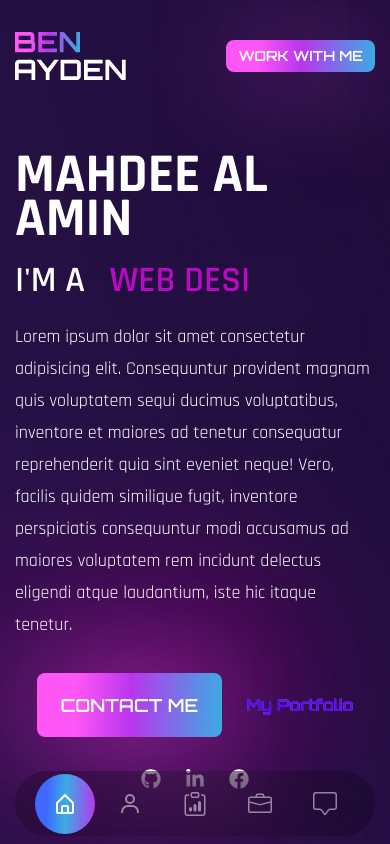
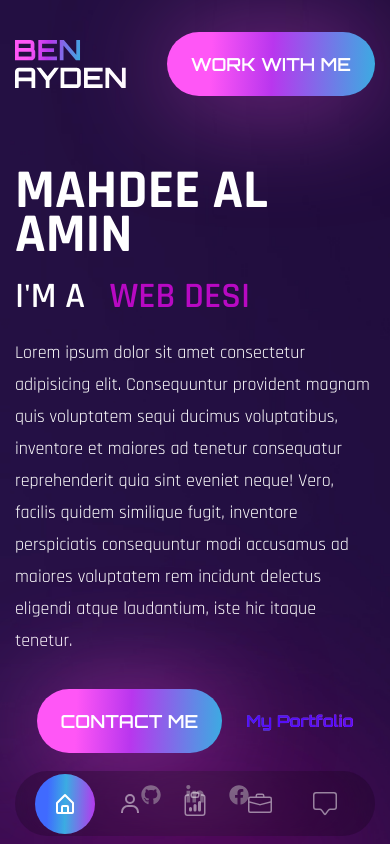
Before and after one commit to mahdee18/dev-portfolio, a React (Vite) app: page / in a window 390 px wide. Shown: the top 844 px of the page. Built offline with nearby package versions, Linux system fonts and the light colour scheme; a web font is replaced by a local one.

Commit message:
Update service section

```diff
--- a/package.json
+++ b/package.json
@@ -10,6 +10,7 @@
     "preview": "vite preview"
   },
   "dependencies": {
+    "aos": "^2.3.4",
     "framer-motion": "^10.12.17",
     "localforage": "^1.10.0",
     "match-sorter": "^6.3.1",
--- a/src/Components/Banner.jsx
+++ b/src/Components/Banner.jsx
@@ -1,31 +1,32 @@
-import React from 'react';
-import avater from '../assets/avatar.svg'
-import { FaGithub, FaFacebook, FaLinkedinIn } from 'react-icons/fa'
-import { TypeAnimation } from 'react-type-animation'
-import { motion } from 'framer-motion'
-import { fadeIn } from '../varients'
-
+import React, { useEffect } from 'react';
+import AOS from 'aos';
+import 'aos/dist/aos.css';
+import avater from '../assets/avatar.svg';
+import { FaGithub, FaFacebook, FaLinkedinIn } from 'react-icons/fa';
+import { TypeAnimation } from 'react-type-animation';
 
 const Banner = () => {
+    useEffect(() => {
+        AOS.init();
+    }, []);
+
     return (
         <div className='min-h-[85vh] lg:min-h-[78vh] flex items-center' id='home'>
             <div className='container mx-auto'>
                 <div className='flex flex-col md:flex-row gap-y-8 lg:flex-row lg:items-center lg:gap-x-12'>
-
                     <div className='flex-1 font-secondary lg:text-left'>
-                        <motion.h2
-                            variants={fadeIn('up', 0.3)}
-                            initial='hidden'
-                            whileInView={'show'}
-                            viewport={{ once: false, amount: 0.7 }}
-                            className='text-[55px] font-bold leading-[.8] lg:text-[80px] uppercase'>Mahdee <span>Al Amin</span>
-                        </motion.h2>
-                        <motion.div
-                            variants={fadeIn('up', 0.3)}
-                            initial='hidden'
-                            whileInView={'show'}
-                            viewport={{ once: false, amount: 0.7 }}
-                            className='mb-6 my-6 text-[36px] lg:text-[50px] font-secondary font-semibold uppercase leading-1'>
+                        <h2
+                            data-aos='fade-up'
+                            data-aos-delay='300'
+                            className='text-[55px] font-bold leading-[.8] lg:text-[80px] uppercase'
+                        >
+                            Mahdee <span>Al Amin</span>
+                        </h2>
+                        <div
+                            data-aos='fade-up'
+                            data-aos-delay='300'
+                            className='mb-6 my-6 text-[36px] lg:text-[50px] font-secondary font-semibold uppercase leading-1'
+                        >
                             <span className='text-white mr-4'>I'm A </span>
                             <TypeAnimation
                                 sequence={[
@@ -41,53 +42,55 @@ const Banner = () => {
                                 repeat={Infinity}
                                 wrapper='span'
                             ></TypeAnimation>
-                        </motion.div>
-                        <motion.p
-                            variants={fadeIn('up', 0.5)}
-                            initial='hidden'
-                            whileInView={'show'}
-                            viewport={{ once: false, amount: 0.7 }}
-                            className='mb-8 max-w-lg lg:mx-0 mx-auto'>Lorem ipsum dolor sit amet consectetur adipisicing elit. Consequuntur provident magnam quis voluptatem sequi ducimus voluptatibus, inventore et maiores ad tenetur consequatur reprehenderit quia sint eveniet neque! Vero, facilis quidem similique fugit, inventore perspiciatis consequuntur modi accusamus ad maiores voluptatem rem incidunt delectus eligendi atque laudantium, iste hic itaque tenetur.
-                        </motion.p>
+                        </div>
+                        <p
+                            data-aos='fade-up'
+                            data-aos-delay='500'
+                            className='mb-8 max-w-lg lg:mx-0 mx-auto'
+                        >
+                            Lorem ipsum dolor sit amet consectetur adipisicing elit. Consequuntur provident magnam quis voluptatem sequi
+                            ducimus voluptatibus, inventore et maiores ad tenetur consequatur reprehenderit quia sint eveniet neque! Vero,
+                            facilis quidem similique fugit, inventore perspiciatis consequuntur modi accusamus ad maiores voluptatem rem
+                            incidunt delectus eligendi atque laudantium, iste hic itaque tenetur.
+                        </p>
 
-                        <motion.div
-                            variants={fadeIn('up', 0.6)}
-                            initial='hidden'
-                            whileInView={'show'}
-                            viewport={{ once: false, amount: 0.7 }}
-                            className='flex items-center max-w-max gap-x-6 mb-8 mx-auto lg:mx-0'>
-                            <button className='btn btn-lg border-0 text-white'>Contact me</button>
-                            <a href="" className='text-gradient btn-link no-underline'>My Portfolio</a>
-                        </motion.div>
+                        <div
+                            data-aos='fade-up'
+                            data-aos-delay='600'
+                            className='flex items-center max-w-max gap-x-6 mb-8 mx-auto lg:mx-0'
+                        >
+                            <button className='btn btn-lg rounded-full border-0 text-white'>Contact me</button>
+                            <a href='' className='text-gradient btn-link no-underline'>
+                                My Portfolio
+                            </a>
+                        </div>
 
-                        <motion.div
-                            variants={fadeIn('up', 0.7)}
-                            initial='hidden'
-                            whileInView={'show'}
-                            viewport={{ once: false, amount: 0.7 }}
-                            className='flex text-[20px] gap-x-6 max-w-max mx-auto lg:mx-0'>
-                            <a href="#">
+                        <div
+                            data-aos='fade-up'
+                            data-aos-delay='700'
+                            className='flex text-[20px] gap-x-6 max-w-max mx-auto lg:mx-0'
+                        >
+                            <a href='#'>
                                 <FaGithub></FaGithub>
                             </a>
-                            <a href="#">
+                            <a href='#'>
                                 <FaLinkedinIn></FaLinkedinIn>
                             </a>
-                            <a href="#">
+                            <a href='#'>
                                 <FaFacebook></FaFacebook>
                             </a>
-                        </motion.div>
+                        </div>
                     </div>
-                    <motion.div
-                        variants={fadeIn('down', 0.5)}
-                        initial='hidden'
-                        whileInView={'show'}
-                        viewport={{ once: false, amount: 0.7 }} className='hidden lg:flex flex-1 max-w-[320px] lg:max-w-[480px]'>
-                        <img src={avater} alt="" />
-                    </motion.div>
+                    <div
+                        data-aos='fade-down'
+                        data-aos-delay='500'
+                        className='hidden lg:flex flex-1 max-w-[320px] lg:max-w-[480px]'
+                    >
+                        <img src={avater} alt='' />
+                    </div>
                 </div>
-
             </div>
-        </div >
+        </div>
     );
 };
 
--- a/src/Components/Header.jsx
+++ b/src/Components/Header.jsx
@@ -10,7 +10,7 @@ const Header = () => {
                 <a href="">
                     <img src={logo} alt="" />
                 </a>
-                <button className='btn btn-sm text-white border-0'>Work With Me</button>
+                <button className='btn btn-lg rounded-full text-white border-0'>Work With Me</button>
             </div>
         </div>
         </header>
--- a/src/Components/Services.jsx
+++ b/src/Components/Services.jsx
@@ -1,11 +1,87 @@
-import React from 'react';
+import React, { useEffect } from 'react';
+import AOS from 'aos';
+import 'aos/dist/aos.css';
+import { BsArrowUpRight } from 'react-icons/bs';
 
 const Services = () => {
-    return (
-        <div className='section' id='services'>
-            Services
+  useEffect(() => {
+    AOS.init();
+  }, []);
+
+  const services = [
+    {
+      name: 'Web Design',
+      description:
+        'Lorem ipsum dolor sit amet consectetur adipisicing elit. Nihil, illo. Recusandae quis saepe, nisi sequi odio soluta velit iusto blanditiis.',
+      link: 'Learn More',
+    },
+    {
+      name: 'Web Development',
+      description:
+        'Lorem ipsum dolor sit amet consectetur adipisicing elit. Nihil, illo. Recusandae quis saepe, nisi sequi odio soluta velit iusto blanditiis.',
+      link: 'Learn More',
+    },
+    {
+      name: 'UI/UX Design',
+      description:
+        'Lorem ipsum dolor sit amet consectetur adipisicing elit. Nihil, illo. Recusandae quis saepe, nisi sequi odio soluta velit iusto blanditiis.',
+      link: 'Learn More',
+    },
+    {
+      name: 'Product Branding',
+      description:
+        'Lorem ipsum dolor sit amet consectetur adipisicing elit. Nihil, illo. Recusandae quis saepe, nisi sequi odio soluta velit iusto blanditiis.',
+      link: 'Learn More',
+    },
+  ];
+
+  return (
+    <section className='section my-96' id='services'>
+      <div className='container mx-auto'>
+        <div className='flex flex-col lg:flex-row'>
+          <div
+            className='flex-1 lg:bg-services lg:bg-bottom lg:bg-no-repeat mix-blend-lighten mb-12 lg:mb-0'
+            data-aos='fade-right'
+          >
+            <h2 className='text-accent h2'>What I Do</h2>
+            <h3 className='h3 max-w-[455px] mb-16'>I'm a freelance frontend developer.</h3>
+            <button className='btn btn-lg border-0 text-white rounded-full'>See my projects</button>
+          </div>
+          <div>
+            <div>
+              {services.map((service, index) => {
+                const { name, description, link } = service;
+                return (
+                  <div
+                    className='border-b border-white/20 h-[146px] mb-[38px] flex'
+                    key={index}
+                    data-aos='fade-left'
+                    data-aos-delay={index * 100}
+                  >
+                    <div className='max-w-[476px]'>
+                      <h4 className='text-[20px] tracking-wider font-primary font-semibold mb-6'>{name}</h4>
+                      <p className='font-secondary leading-tight'>{description}</p>
+                    </div>
+                    <div className='flex flex-col flex-1 items-end'>
+                      <a
+                        className='btn btn-sm w-9 h-9 mb-[42px] flex rounded-full justify-center items-center text-white'
+                        href='#'
+                      >
+                        <BsArrowUpRight />
+                      </a>
+                      <a href='#' className='text-gradient text-sm'>
+                        {link}
+                      </a>
+                    </div>
+                  </div>
+                );
+              })}
+            </div>
+          </div>
         </div>
-    );
+      </div>
+    </section>
+  );
 };
 
-export default Services;
+export default Services
--- a/src/index.css
+++ b/src/index.css
@@ -54,7 +54,7 @@
     @apply rounded-full font-primary text-white font-medium;
   }
   .btn-sm {
-    @apply h-[48px] px-6 text-sm;
+    @apply h-[48px] px-6 border-0 rounded-lg text-white text-sm;
   }
   .btn-lg {
     @apply h-[56px] px-10 text-base;
```
Also changed, not shown: src/Components/About.jsx (+30 -30 lines), 1 other file (tests, documents, lock files or other folders).
